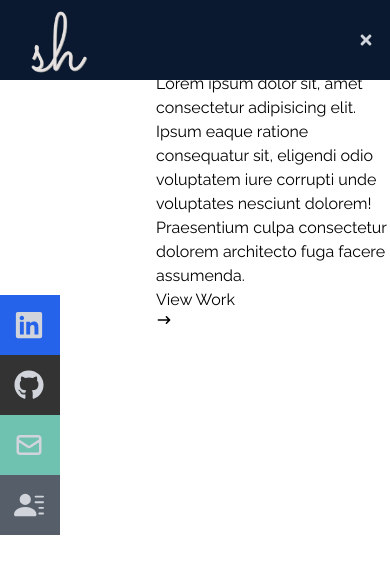
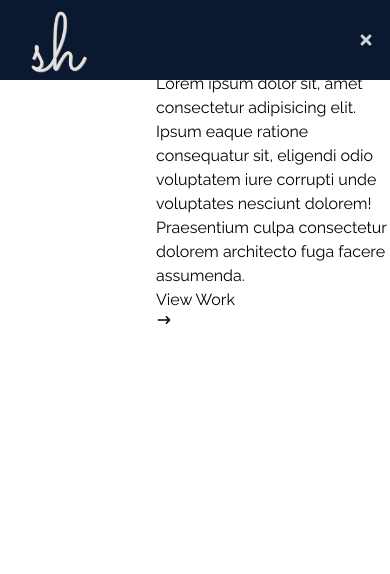
Before and after one commit to Shaghayegh-93/portfolio, a React (Vite) app: page / in a window 390 px wide. Shown: the top 574 px of the page. Built offline with nearby package versions, Linux system fonts and the light colour scheme.

Commit message:
improve the style of nav component to have a better responsonsive

```diff
--- a/src/components/Nav.jsx
+++ b/src/components/Nav.jsx
@@ -43,7 +43,7 @@ const Nav = () => {
       </ul>
 
       {/* social section */}
-      <div className="flex flex-col fixed top-[35%] left-0 items-center  ">
+      <div className="hidden lg:flex flex-col fixed top-[35%] left-0 items-center  ">
         <ul>
           <li className="flex  w-[160px] h-[60px] ml-[-100px] hover:ml-[1px] bg-blue-600 duration-300">
             <a
```
